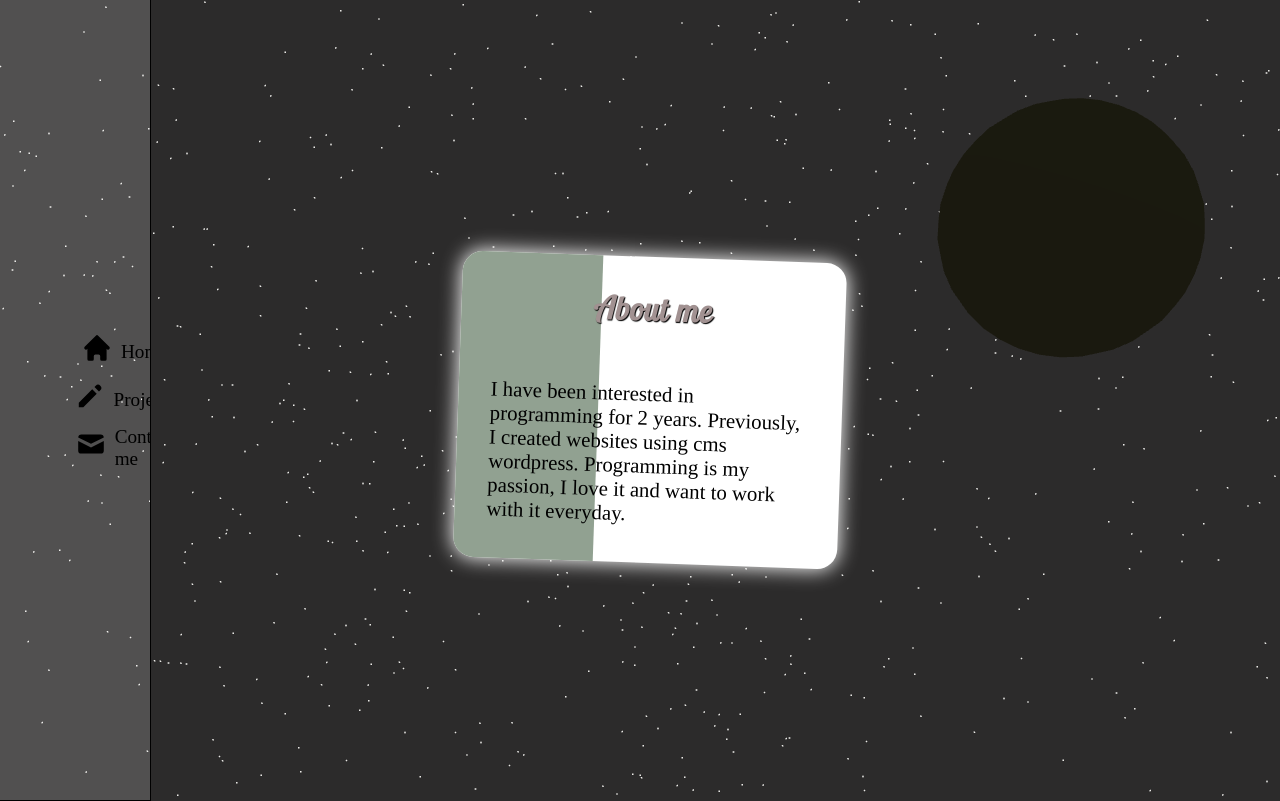
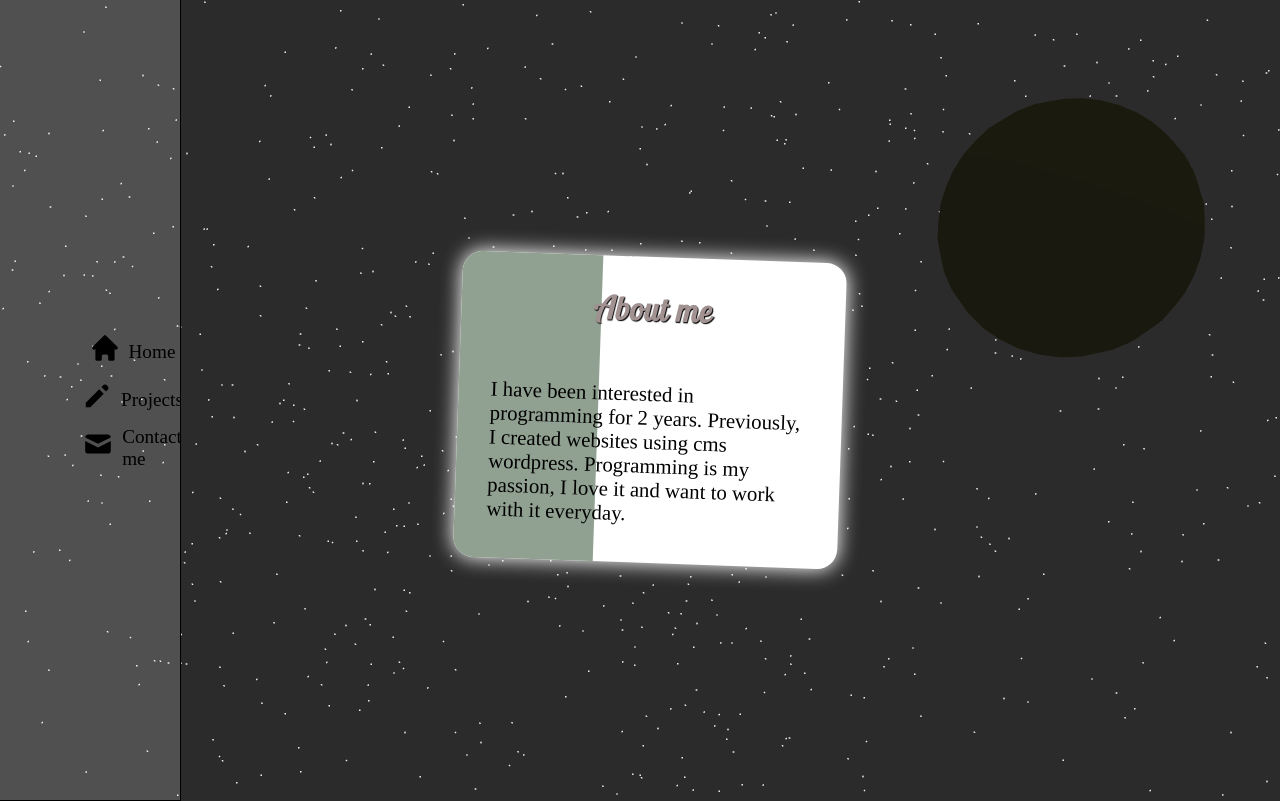
Before and after one commit to amelangad/portfolio-project-3d, a React (Vite) app: page / in a window 1280 px wide. Built offline with nearby package versions, Linux system fonts and the light colour scheme; a web font is replaced by a local one.

Commit message:
fix the nav

```diff
--- a/src/styles/Nav.css
+++ b/src/styles/Nav.css
@@ -189,6 +189,14 @@ height: 20px;
 
 @media (min-width: 1250px){
   .nav__menu--link{
-    margin-left: 50%;
+    margin-left: 40%;
   }
+  .open {
+    width: 180px;
+
+ }
+
+ .close {
+   width:80px;
+ }
 }
```
